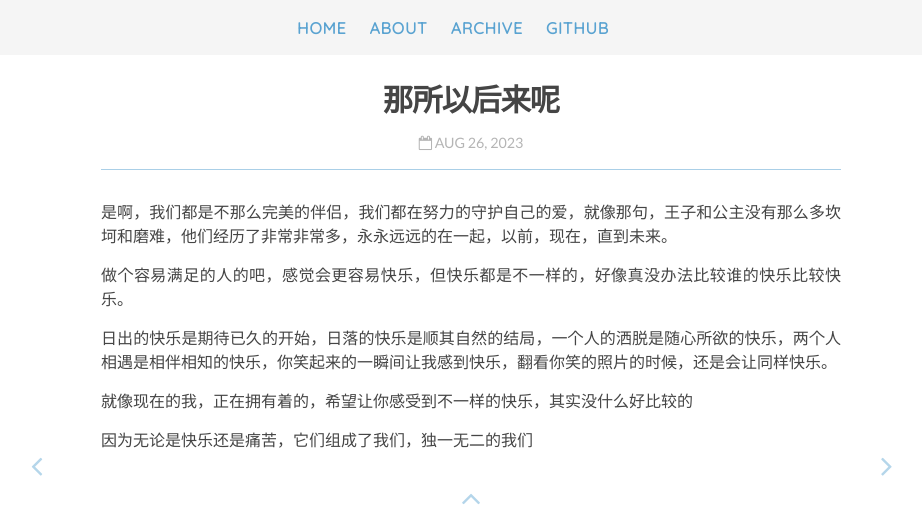
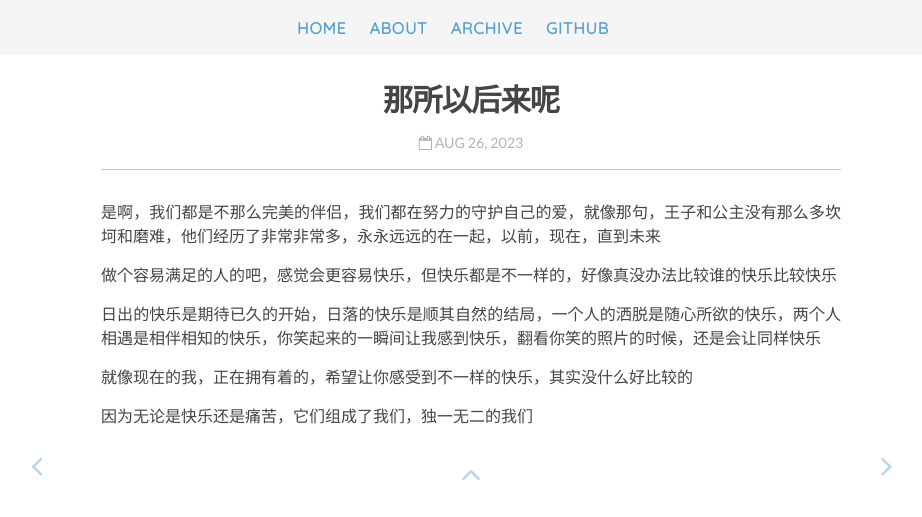
Before and after one commit to Rickylamn/Rickylamn.github.io, a Jekyll site: the page built from _posts/2023-8-26-那所以后来呢.md, in a window 1280 px wide, cut to the strip 0-517 px from the top of the page. Shown: the whole strip, without its empty margins (169-1091 px from the left). Built offline with Jekyll 4.4.1, drawn with Linux system fonts in a browser that asks for light colours; nearby versions of some CDN libraries; our own code applies the rules of GitHub Pages for plain Markdown files; comment, search, counter and statistics services are not loaded.

```diff
--- a/_posts/2023-8-26-那所以后来呢.md
+++ b/_posts/2023-8-26-那所以后来呢.md
@@ -1,8 +1,8 @@
-是啊，我们都是不那么完美的伴侣，我们都在努力的守护自己的爱，就像那句，王子和公主没有那么多坎坷和磨难，他们经历了非常非常多，永永远远的在一起，以前，现在，直到未来。
+是啊，我们都是不那么完美的伴侣，我们都在努力的守护自己的爱，就像那句，王子和公主没有那么多坎坷和磨难，他们经历了非常非常多，永永远远的在一起，以前，现在，直到未来
 
-做个容易满足的人的吧，感觉会更容易快乐，但快乐都是不一样的，好像真没办法比较谁的快乐比较快乐。
+做个容易满足的人的吧，感觉会更容易快乐，但快乐都是不一样的，好像真没办法比较谁的快乐比较快乐
 
-日出的快乐是期待已久的开始，日落的快乐是顺其自然的结局，一个人的洒脱是随心所欲的快乐，两个人相遇是相伴相知的快乐，你笑起来的一瞬间让我感到快乐，翻看你笑的照片的时候，还是会让同样快乐。
+日出的快乐是期待已久的开始，日落的快乐是顺其自然的结局，一个人的洒脱是随心所欲的快乐，两个人相遇是相伴相知的快乐，你笑起来的一瞬间让我感到快乐，翻看你笑的照片的时候，还是会让同样快乐
 
 就像现在的我，正在拥有着的，希望让你感受到不一样的快乐，其实没什么好比较的
 
```
